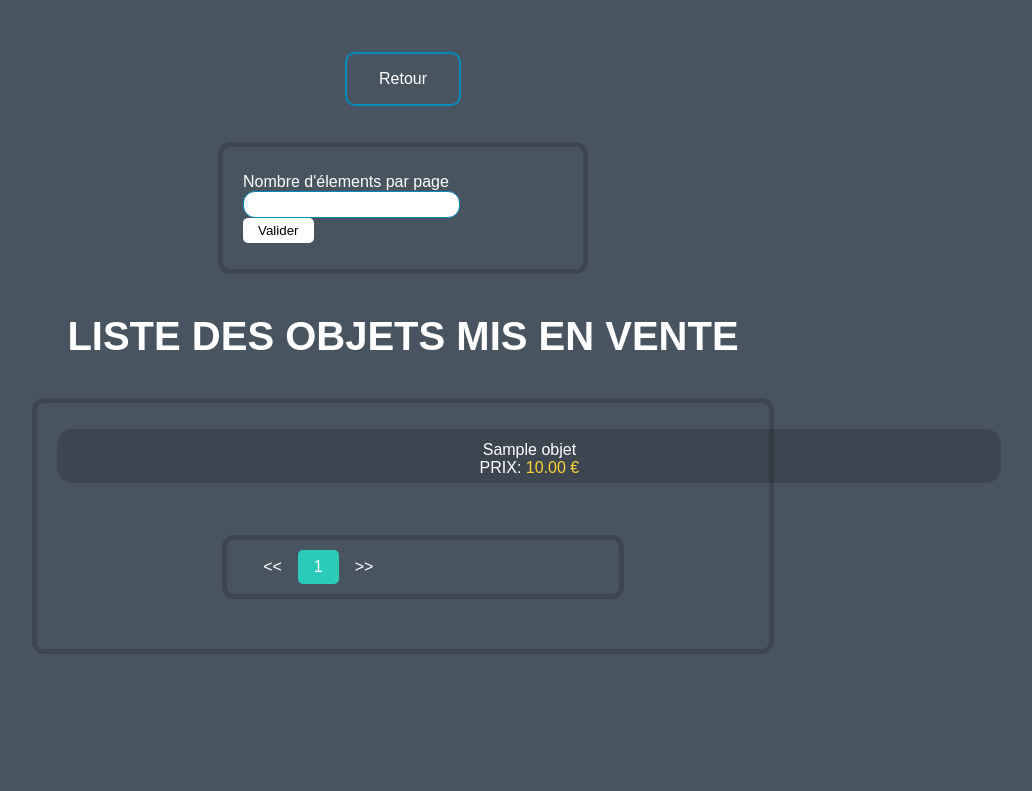
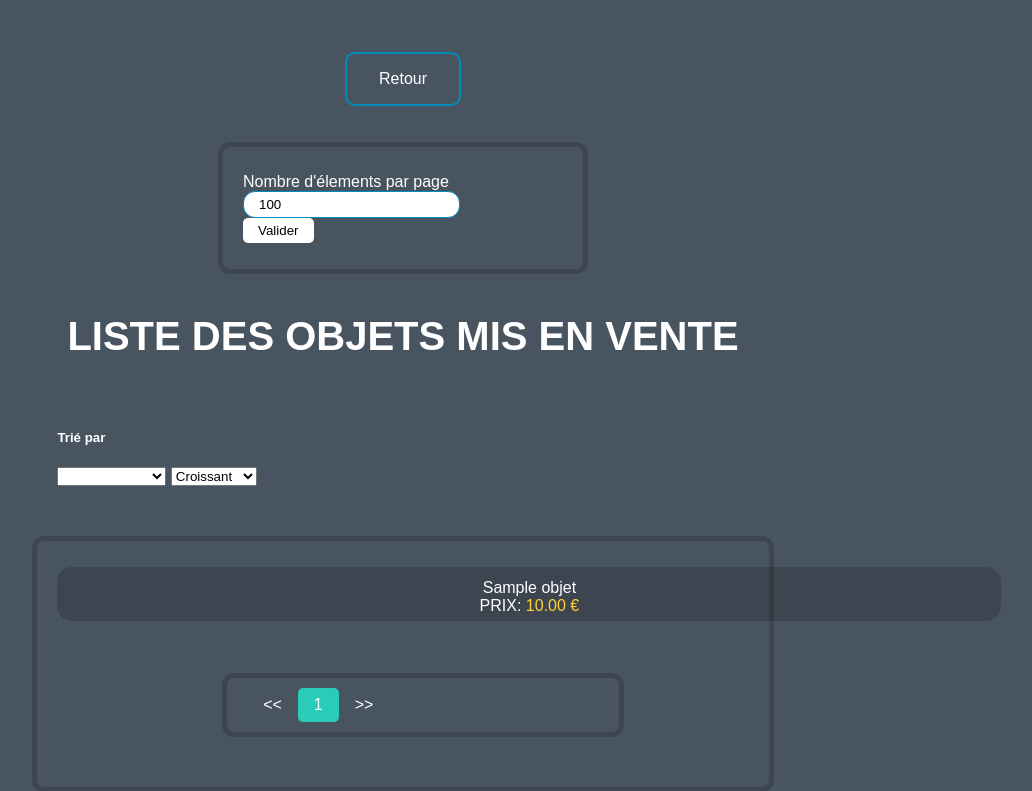
Before and after one commit to AlexandreHnf/Projet_Database, a PHP site: page /liste_objets.php in a window 1280 px wide. Shown: the part 403-1194 px from the top of the page, without its empty margins (237-1269 px from the left). Before the commit the page ends 1057 px from the top, so only its background shows below. Run offline with PHP 8.4, Linux system fonts and the light colour scheme; data comes from the database, SQL or seed files in the repository; tables that the repository leaves empty hold one stand-in row (values such as "Sample post").

Commit message:
Catégorie objet pagination plus trie + css recherche

```diff
--- a/PHP/css/style.css
+++ b/PHP/css/style.css
@@ -300,6 +300,15 @@
   border: 5px solid rgba(16, 13, 13, 0.193);
 }
 
+.tri {
+  border-radius: 12px;
+  display:block;
+  margin: 0 auto;
+  margin-bottom: 40px;
+  padding: 10px 20px;
+  width: 54%;
+}
+
 /* Décalage vers la droite des listes */
 li.item {
   list-style:none;
@@ -316,6 +325,8 @@
   width: 25%;
   border: 5px solid rgba(16, 13, 13, 0.193);
 }
+
+
 
 input[type=text], input[type="password"], input[type="email"],
 input[type="float"], input[type="number"] {
@@ -407,7 +418,10 @@
   padding-left: 10px;
   border: 2px #f4b042;
   border-style: inset;
-  background-color: white;
+}
+.rechercheAvance
+{
+  padding-left: 30px;
 }
 
 /* Quand on passe sur le logo, affiche un texte*/
--- a/PHP/liste_objets.php
+++ b/PHP/liste_objets.php
@@ -9,6 +9,17 @@
    <head>
        <meta charset="utf-8" />
        <link rel="stylesheet" href="css/style.css">
+       <script language="javascript">
+         function redirectOnSelection(){
+           var currentUrl = "" + window.location;
+           var stripedUrl = currentUrl.split("&tri");
+           var stripedUrlQ = currentUrl.split(".php");
+           stripedUrl = stripedUrl[0];
+           if(stripedUrlQ[1].charAt(0) != "?"){stripedUrl += "?";}
+           var newLocation  = stripedUrl + "&tri="+document.getElementById("triPar").value+"&ordre="+document.getElementById('croissance').value;
+           window.location = newLocation;
+         }
+       </script>
        <title>Objets</title>
    </head>
 
@@ -124,7 +135,9 @@
         }
 
         else{ // On affiche la liste des vendeurs
-
+            $select= 'SELECT *';
+            $from = ' FROM Objet ';
+            $orderBy = '';
             if (isset($_GET['page'])) {
                 $page = $_GET['page'];
             }
@@ -132,12 +145,29 @@
                 $page = 1; // par défaut
             }
 
-            if (($_SERVER['REQUEST_METHOD'] == 'POST') && (isset($_POST['quantity']))) {
-                $nb_mess_per_page = $_POST['quantity']; // Nombre d'éléments par page
+            if (($_SERVER['REQUEST_METHOD'] == 'GET') && (isset($_GET['quantity']))) {
+              if((int)$_GET['quantity'] <20){$_GET['quantity']= 20;}
+              elseif((int)$_GET['quantity']>100){$_GET['quantity']= 100;}
+              $nb_mess_per_page = $_GET['quantity']; // Nombre d'éléments par page
             }
 
             else {
                 $nb_mess_per_page = 100; // Nombre d'éléments par page
+            }
+
+            if(isset($_GET['tri'])){
+              $arrayTri = array("PrixMin","","DateMiseEnVente","Titre","n.Moyenne");
+              if(!in_array($_GET['tri'],$arrayTri)){$_GET['tri'] = "";}
+              //tri
+              if($_GET['tri'] != ""){
+                if(isset($_GET['ordre']) && ($_GET['ordre'] == "ASC" || $_GET['ordre'] == "DESC")){$nothing = "";}
+                else{$_GET['ordre'] = "ASC";}
+                $orderBy = ' ORDER BY ' . $_GET['tri'] ." ". $_GET['ordre'];
+
+                if($_GET['tri'] == "n.Moyenne"){
+                  $from = $from ."LEFT JOIN (SELECT AVG(Rate) AS Moyenne,Seller from Evaluation GROUP BY Seller) n ON n.Seller = Objet.SellerID ";
+                }
+              }
             }
 
             // On récupère le nombre total de messages
@@ -158,10 +188,10 @@
 
             // Pour choisir combien d'éléments à afficher par page
 
-            echo "<form class='form' action='liste_objets.php' method='post'>";
+            echo "<form class='form' action='liste_objets.php' method='get'>";
             echo "<p>";
                 echo "Nombre d'élements par page" . "<br>";
-                echo "<input type='number' name='quantity' min='20' max='100'>" . "<br>";
+                echo "<input type='number' name='quantity' min='20' max='100' value='{$nb_mess_per_page}'>" . "<br>";
 				echo "<input type='submit' value='Valider' />";
 			echo "</p>";
 
@@ -169,13 +199,26 @@
 
             // On calcule le numéro du premier message qu'on prend pour le LIMIT
             $premierMessageAafficher = ($page - 1) * $nb_mess_per_page;
-
-            $req1 = $bdd->query('SELECT ItemID, Titre, PrixMin FROM Objet
-                    ORDER BY ItemID
-                    DESC LIMIT ' . $premierMessageAafficher . ', ' . $nb_mess_per_page . '');
+            $fullRequest = $select . $from . $orderBy . ' LIMIT ' . $premierMessageAafficher . ', ' . $nb_mess_per_page;
+            $req1 = $bdd->query($fullRequest);
 
             echo "<h1> Liste des objets mis en vente </h1>";
-
+            ?>
+            <div class="tri">
+              <h5>Trié par</h5>
+              <select name="tri" id ="triPar" onChange="redirectOnSelection()">
+                <option value="" <?php if(isset($_GET['tri']) &&  $_GET['tri'] == ""){echo "selected";} ?>></option>
+                <option value="PrixMin" <?php if(isset($_GET['tri']) &&  $_GET['tri'] == "PrixMin"){echo "selected";} ?>>Prix</option>
+                <option value="DateMiseEnVente" <?php if(isset($_GET['tri']) &&  $_GET['tri'] == "DateMiseEnVente"){echo "selected";} ?>>Date</option>
+                <option value="Titre" <?php if(isset($_GET['tri']) &&  $_GET['tri'] == "Titre"){echo "selected";} ?>>Nom</option>
+                <option value="n.Moyenne" <?php if(isset($_GET['tri']) &&  $_GET['tri'] == "n.Moyenne"){echo "selected";} ?>>Note vendeurs</option>
+              </select>
+              <select name="ordre" id = "croissance" onChange="redirectOnSelection()">
+                <option value="ASC" <?php if(isset($_GET['ordre']) &&  $_GET['ordre'] == "ASC"){echo "selected";} ?>>Croissant</option>
+                <option value="DESC" <?php if(isset($_GET['ordre']) &&  $_GET['ordre'] == "DESC"){echo "selected";} ?>>Decroisant</option>
+              </select>
+            </div>
+            <?php
             echo "<ul class='cadre'>";
             while ($obj = $req1->fetch()) {
                 $id = $obj['ItemID'];
@@ -197,7 +240,17 @@
             // Puis on fait une boucle pour écrire les liens vers chacune des pages
 
             echo '<a class=\'page\' href="liste_objets.php?page='.$prev_page.'">'.'<<'.'</a>';
-            for ($i = 1 ; $i <= $nombreDePages ; $i++) {
+            $startP = $page < 7 ? 1:($page-5);
+            $startP = $page < ($nombreDePages -9) ? $startP:($nombreDePages -9);
+            $startP =  $startP < 1 ? 1:$startP;
+            if($nombreDePages <=10){
+              $endP = $nombreDePages;
+            }
+            elseif($startP >= ($nombreDePages -9)){
+              $endP = $nombreDePages;
+            }
+            else{$endP = $startP+9;}
+            for ($i = $startP ; $i <= $endP ; $i++) {
                 if ($i == $page) {
                     echo '<a class=\'active\' href="liste_objets.php?page='.$i.'">'.$i .'</a>';
                 }
```
Also changed, not shown: PHP/recherche.php (+7 -12 lines).
